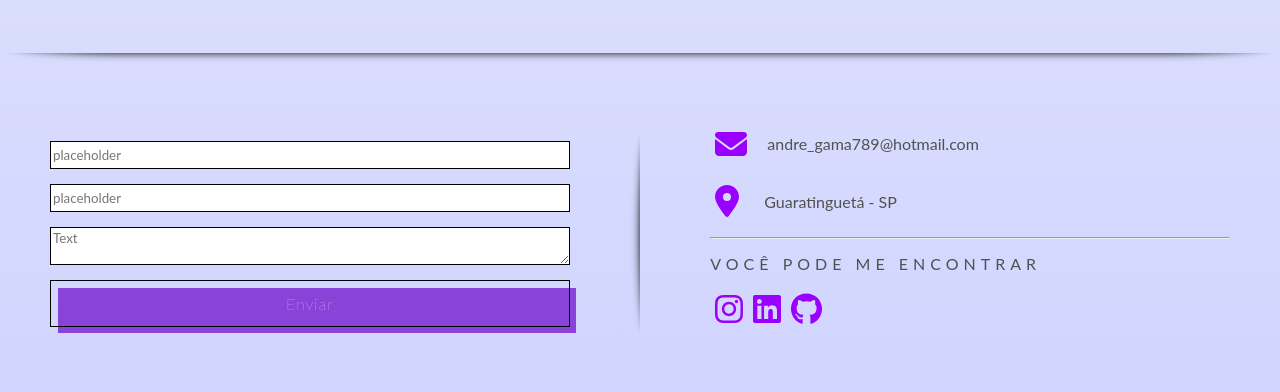
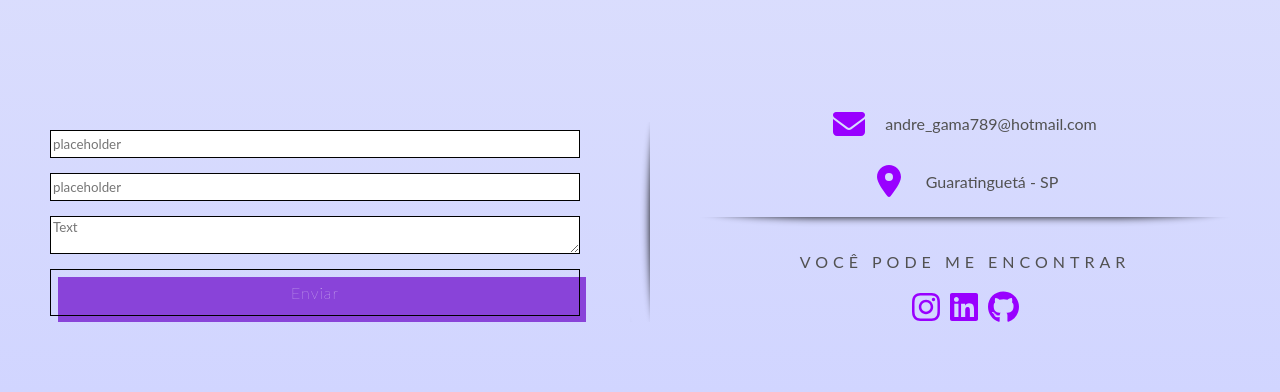
Before and after one commit to AndreTGama/portfolio, a React (Create React App) app: page / in a window 1280 px wide. Shown: the part 1294-1686 px from the top of the page. Built offline with nearby package versions, Linux system fonts and the light colour scheme.

Commit message:
fix divisor

```diff
--- /dev/null
+++ b/src/components/Contact/Index.style.tsx
@@ -0,0 +1,7 @@
+import styled from 'styled-components';
+
+export const Line = styled.div`
+    @media (max-width: 740px) {
+        display: none;
+    }
+`
--- a/src/components/Contact/Index.tsx
+++ b/src/components/Contact/Index.tsx
@@ -1,21 +1,17 @@
 import * as Global from '../../styles/global';
+import * as Style from './Index.style';
 import Form from '../Forms/Contact/Index';
 import MoreInformation from './MoreInformation/Index';
 import Vertical from '../Divisor/Vertical/Index';
-import Horizon from '../Divisor/Horizon/Index';
 
-export default function Header(): JSX.Element {
-
+export default function Contact(): JSX.Element {
     return (
-        <>
-                    <Horizon />
-
-                <Global.RowResponsive mediaMaxWidth={740} flexDirection={'column'}>
+        <Global.RowResponsive mediaMaxWidth={740} flexDirection={'column'}>
             <Form />
-            <Vertical />
+            <Style.Line>
+                <Vertical />
+            </Style.Line>
             <MoreInformation />
         </Global.RowResponsive>
-        </>
-
     );
 }
--- a/src/components/Contact/MoreInformation/Index.style.tsx
+++ b/src/components/Contact/MoreInformation/Index.style.tsx
@@ -6,13 +6,7 @@ export const Column = styled.div`
     flex-direction: column;
     width: 100%;
     padding: 50px;
-
-    @media (max-width: 740px) {
-        hr {
-            width: 50%;
-            margin: auto;
-        }
-    }
+    align-items: center;
 `;
 
 export const Row = styled.div`
--- a/src/components/Contact/MoreInformation/Index.tsx
+++ b/src/components/Contact/MoreInformation/Index.tsx
@@ -3,6 +3,7 @@ import { SocialLinks } from '../../../assets/data/Profile/SocialMedia';
 import { faInstagram, faLinkedin, faGithub } from '@fortawesome/free-brands-svg-icons'
 import { faEnvelope, faLocationDot } from '@fortawesome/free-solid-svg-icons'
 import { FontAwesomeIcon } from '@fortawesome/react-fontawesome';
+import Horizon from '../../Divisor/Horizon/Index';
 import * as Style from './Index.style';
 
 export default function MoreInformation(): JSX.Element {
@@ -31,7 +32,7 @@ export default function MoreInformation(): JSX.Element {
                 </Style.Icons>
                 <Style.Span>Guaratinguetá - SP</Style.Span>
             </Style.Row>
-            <hr />
+            <Horizon />
             <Style.SpanTittle>
                 Você pode me encontrar
             </Style.SpanTittle>
--- a/src/components/Divisor/Vertical/Index.style.tsx
+++ b/src/components/Divisor/Vertical/Index.style.tsx
@@ -1,9 +1,9 @@
 import styled from 'styled-components'
 
 export const Divisor = styled.div`
-    display:inline-block;
-    width:100px;
-    position:relative;
+    display: inline-block;
+    width: 20px;
+    position: relative;
 
     .right {
         content:'';
```
Also changed, not shown: src/components/Divisor/Horizon/Index.style.tsx (line endings or trailing spaces).
